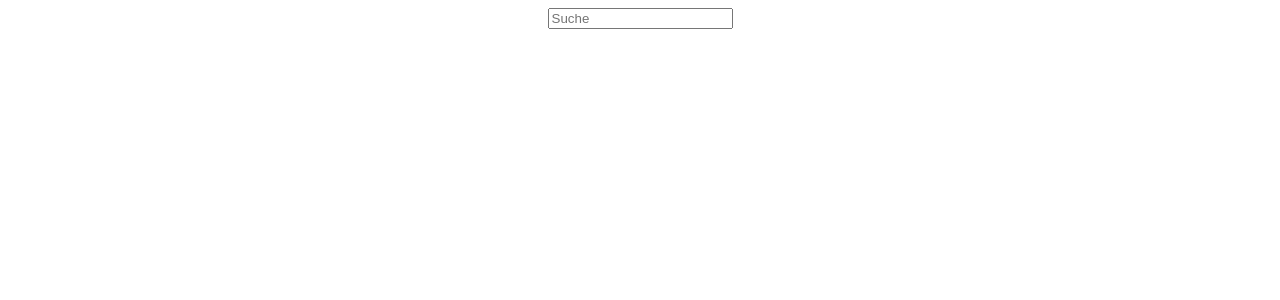
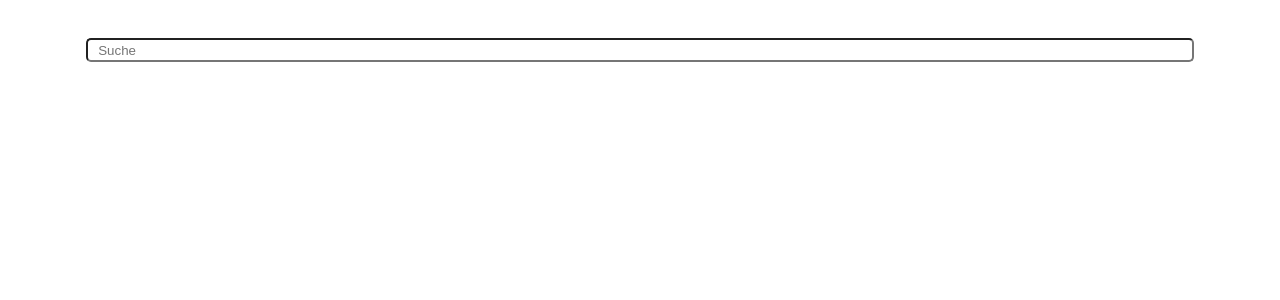
Before and after one commit to RadekKosiada/bring-it-webapp, a React (Create React App) app: page / in a window 1280 px wide. Shown: the top 300 px of the page. Built offline with nearby package versions, Linux system fonts and the light colour scheme.

Commit message:
Add basic CSS to Results & Search

```diff
--- a/src/App.css
+++ b/src/App.css
@@ -1,3 +1,38 @@
 .App {
   text-align: center;
+  font-family: Arial, Helvetica, sans-serif;
+  font-size: 14px;
+  padding: 30px;
 }
+
+.search-input {
+  border-radius: 5px;
+  width: 90%;
+  height: 20px;
+  padding: 0 10px;
+}
+
+.results-container {
+  text-align: left;
+  width: 80%;
+  padding-left: 20px;
+}
+
+.product-container {
+  display: grid;
+  grid-template-columns: 20% 1fr;
+  grid-gap: 10px;
+}
+
+hr {
+  grid-row: 3;
+  grid-column:  1 / 3;
+}
+
+img {
+  width: 100%;
+}
+
+hr {
+  width: 110%;
+}
--- a/src/components/Search.tsx
+++ b/src/components/Search.tsx
@@ -48,6 +48,7 @@ function Search() {
     return (
         <div>
             <input
+                className='search-input'
                 placeholder="Suche"
                 id=""
                 type="text"
```
Also changed, not shown: src/components/Results.tsx (line endings or trailing spaces).
